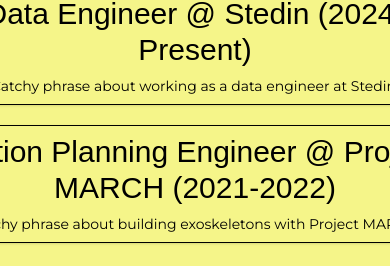
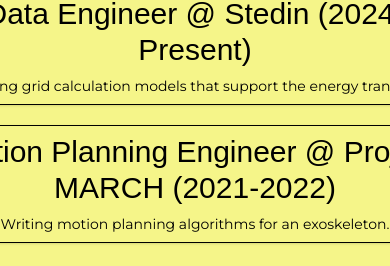
Before and after one commit to mthaitjema/website, a website: page resume.html in a window 390 px wide. Shown: the part 565-831 px from the top of the page. Drawn offline with Linux system fonts and the light colour scheme; a web font is replaced by a local one.

Commit message:
Add some real content

```diff
--- a/resume.html
+++ b/resume.html
@@ -39,7 +39,7 @@
               Data Engineer @ Stedin (2024-Present)
             </h3>
             <p class="accordion-summary-subtext">
-              Catchy phrase about working as a data engineer at Stedin.
+              Building grid calculation models that support the energy transition.
             </p>
           </summary>
           <div class="accordion-content">Some more details.</div>
@@ -50,7 +50,7 @@
               Motion Planning Engineer @ Project MARCH (2021-2022)
             </h3>
             <p class="accordion-summary-subtext">
-              Catchy phrase about building exoskeletons with Project MARCH.
+              Writing motion planning algorithms for an exoskeleton.
             </p>
           </summary>
           <div class="accordion-content">Some more details.</div>
--- a/src/input.css
+++ b/src/input.css
@@ -8,7 +8,7 @@
 
 @layer components {
   .page-body-styling {
-    @apply bg-[#f5f589] min-h-screen flex justify-center text-center p-10;
+    @apply bg-[#f5f589] min-h-screen flex justify-center text-center p-10 md:pb-10 pb-40;
   }
   .home-page-body-styling {
     @apply bg-[#f5f589] min-h-screen flex justify-center text-center items-center;
```
Also changed, not shown: dist/output.css.
